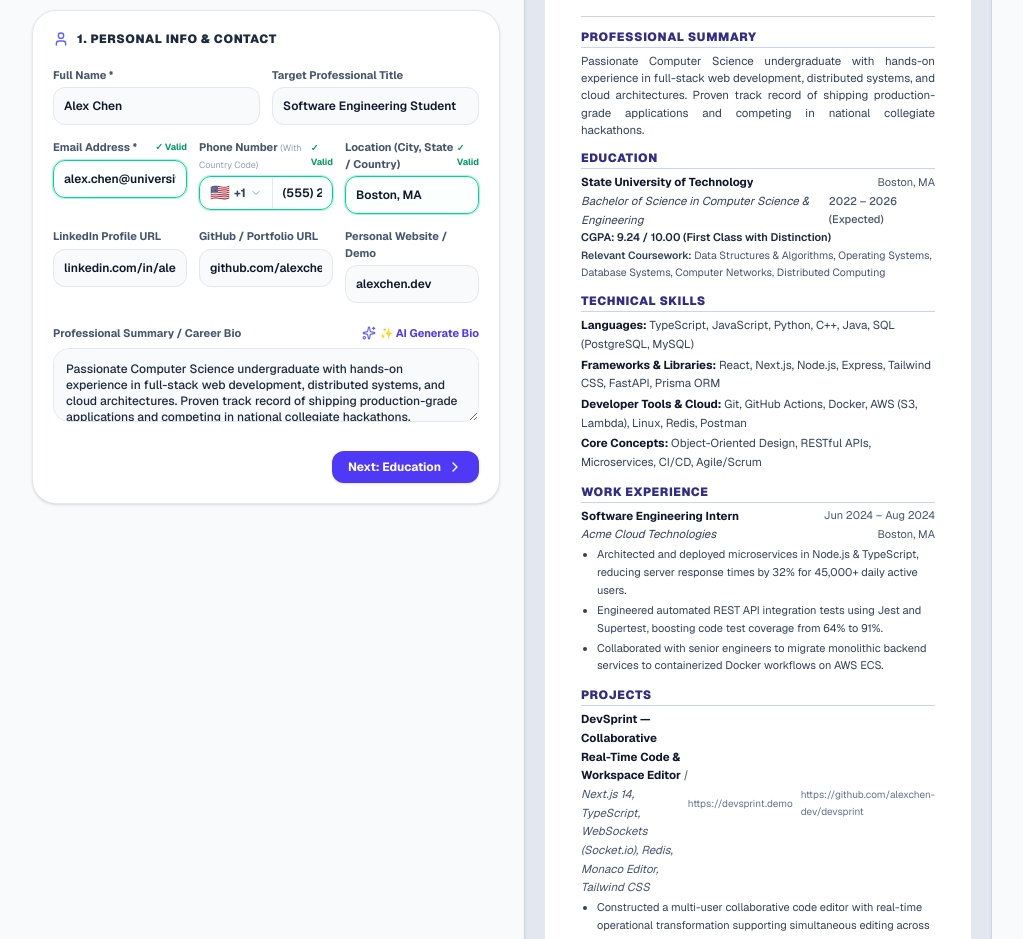
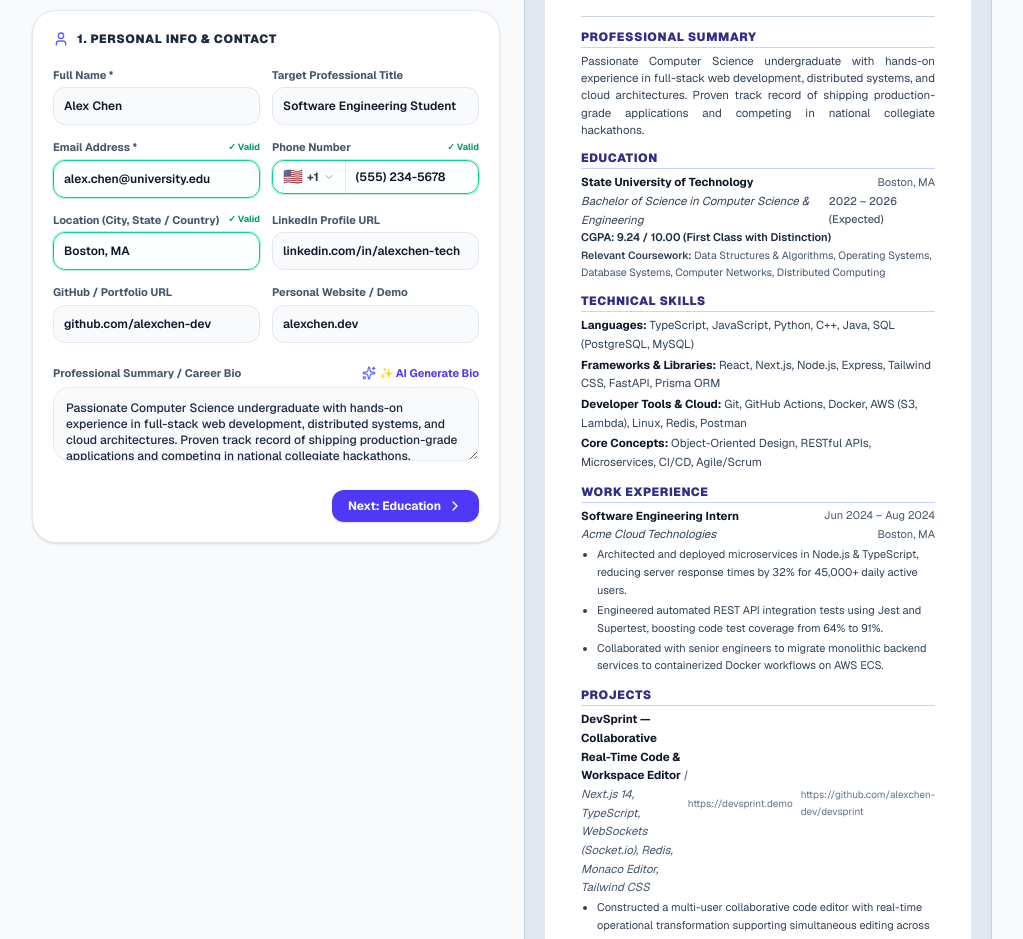
Before and after one commit to darshanrk2006/Student-Utility, a Next.js app: page /resume-builder in a window 1280 px wide. Shown: the part 880-1819 px from the top of the page, without its empty margins (128-1151 px from the left). Built offline with nearby package versions, Linux system fonts and the light colour scheme.

Commit message:
fix(ui): convert contact info form into spacious 2-column layout to prevent phone truncation and text wrapping

```diff
--- a/app/resume-builder/page.tsx
+++ b/app/resume-builder/page.tsx
@@ -1958,7 +1958,7 @@
                       </div>
                     </div>
 
-                    <div className="grid grid-cols-1 sm:grid-cols-3 gap-3">
+                    <div className="grid grid-cols-1 sm:grid-cols-2 gap-3">
                       <div>
                         <div className="flex items-center justify-between mb-1">
                           <label className="text-[11px] font-bold text-slate-600 dark:text-slate-400">
@@ -1987,7 +1987,7 @@
                       <div>
                         <div className="flex items-center justify-between mb-1">
                           <label className="text-[11px] font-bold text-slate-600 dark:text-slate-400">
-                            Phone Number <span className="text-[9px] text-slate-400 font-normal">(With Country Code)</span>
+                            Phone Number
                           </label>
                           {resume.personal.phone.trim() && (
                             <span className={`text-[9px] font-bold ${isValidPhone(resume.personal.phone) ? "text-emerald-600 dark:text-emerald-400" : "text-rose-500"}`}>
@@ -2008,6 +2008,9 @@
                           </p>
                         )}
                       </div>
+                    </div>
+
+                    <div className="grid grid-cols-1 sm:grid-cols-2 gap-3">
                       <div>
                         <div className="flex items-center justify-between mb-1">
                           <label className="text-[11px] font-bold text-slate-600 dark:text-slate-400">
@@ -2033,9 +2036,6 @@
                           }`}
                         />
                       </div>
-                    </div>
-
-                    <div className="grid grid-cols-1 sm:grid-cols-3 gap-3">
                       <div>
                         <label className="text-[11px] font-bold text-slate-600 dark:text-slate-400 block mb-1">
                           LinkedIn Profile URL
@@ -2048,6 +2048,9 @@
                           className="w-full p-2.5 rounded-xl border border-slate-200 dark:border-slate-800 bg-slate-50 dark:bg-slate-950 text-xs font-semibold text-slate-900 dark:text-slate-100 focus:ring-2 focus:ring-indigo-500/20 focus:border-indigo-500"
                         />
                       </div>
+                    </div>
+
+                    <div className="grid grid-cols-1 sm:grid-cols-2 gap-3">
                       <div>
                         <label className="text-[11px] font-bold text-slate-600 dark:text-slate-400 block mb-1">
                           GitHub / Portfolio URL
@@ -3614,7 +3617,7 @@
                         </div>
                       </div>
 
-                      <div className="grid grid-cols-1 sm:grid-cols-3 gap-2.5">
+                      <div className="grid grid-cols-1 sm:grid-cols-2 gap-2.5">
                         <div>
                           <div className="flex items-center justify-between mb-1">
                             <label className="text-[10px] font-bold text-slate-500 dark:text-slate-400">
@@ -3648,7 +3651,7 @@
                         <div>
                           <div className="flex items-center justify-between mb-1">
                             <label className="text-[10px] font-bold text-slate-500 dark:text-slate-400">
-                              Phone <span className="text-rose-500">*</span> <span className="text-[9px] text-rose-500/80 font-normal">(With Country Code)</span>
+                              Phone <span className="text-rose-500">*</span> <span className="text-[9px] text-rose-500/80 font-normal">(Required)</span>
                             </label>
                             {wizardData.phone.trim() && (
                               <span className={`text-[9px] font-bold ${isValidPhone(wizardData.phone) ? "text-emerald-600 dark:text-emerald-400" : "text-rose-500"}`}>
@@ -3669,6 +3672,8 @@
                             </p>
                           )}
                         </div>
+                      </div>
+
                       <div>
                         <div className="flex items-center justify-between mb-1">
                           <label className="text-[10px] font-bold text-slate-500 dark:text-slate-400">
@@ -3693,7 +3698,6 @@
                               : "border-slate-200 dark:border-slate-800 bg-slate-50 dark:bg-slate-950 text-slate-900 dark:text-slate-100"
                           }`}
                         />
-                        </div>
                       </div>
 
                       {/* Step 1 Error Feedback */}
```
Lines whose indentation alone changed are shown as unchanged.
